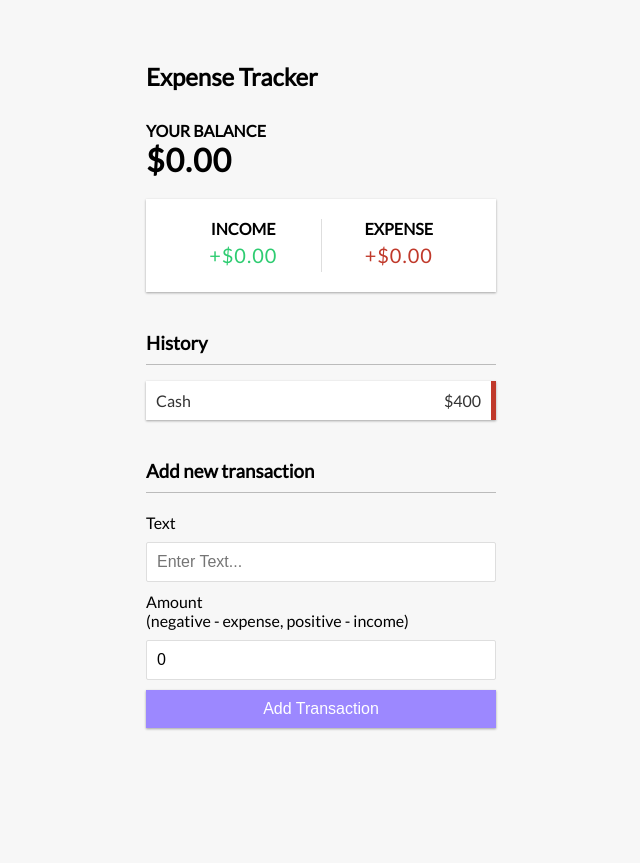
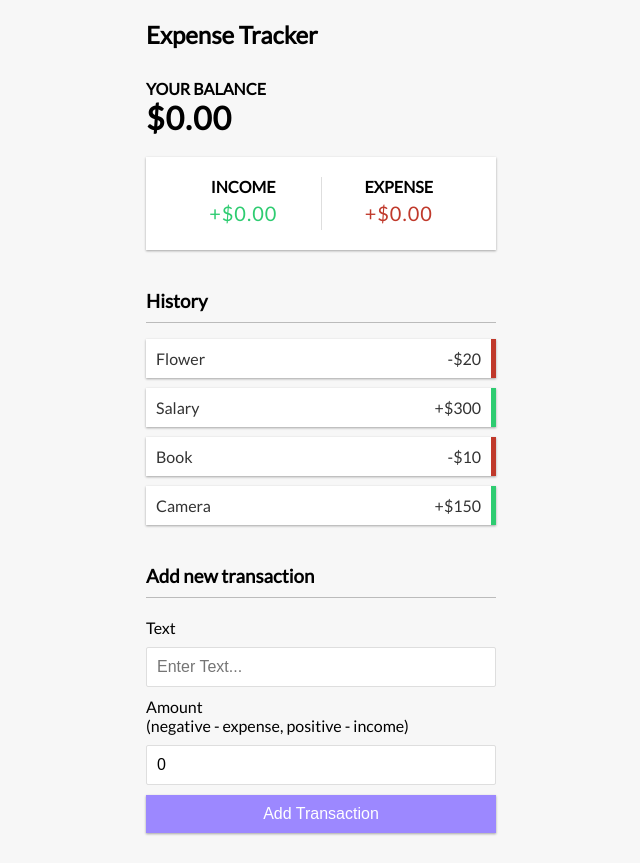
Before and after one commit to islam-ahsanul/expense-tracker, a React (Create React App) app: page / in a window 1280 px wide. Shown: the whole page, without its empty margins (319-959 px from the left). Before the commit the page ends 800 px from the top, so only its background shows below. Built offline with nearby package versions, Linux system fonts and the light colour scheme.

Commit message:
Transacton item

```diff
--- /dev/null
+++ b/src/components/Transaction.js
@@ -0,0 +1,16 @@
+import React from 'react';
+
+const Transaction = (props) => {
+  const sign = props.transacton.amount < 0 ? '-' : '+';
+  return (
+    <li className={sign === '-' ? 'minus' : 'plus'}>
+      {props.transacton.text}{' '}
+      <span>
+        {sign}${Math.abs(props.transacton.amount)}
+      </span>{' '}
+      <button className="delete-btn"></button>
+    </li>
+  );
+};
+
+export default Transaction;
--- a/src/components/TransactionList.js
+++ b/src/components/TransactionList.js
@@ -1,13 +1,16 @@
-import React from 'react';
+import React, { useContext } from 'react';
+import { GlobalContext } from '../context/GlobalState';
+import Transaction from './Transaction';
 
 const TransactionList = () => {
+  const { transactons } = useContext(GlobalContext);
   return (
     <>
       <h3>History</h3>
       <ul className="list">
-        <li className="minus">
-          Cash <span>$400</span> <button className="delete-btn"></button>
-        </li>
+        {transactons.map((transacton) => (
+          <Transaction key={transacton.id} transacton={transacton} />
+        ))}
       </ul>
     </>
   );
--- a/src/context/GlobalState.js
+++ b/src/context/GlobalState.js
@@ -5,9 +5,9 @@ import AppReducer from './AppReducer';
 const initialState = {
   transactons: [
     { id: 1, text: 'Flower', amount: -20 },
-    { id: 2, text: 'Salary', amount: -20 },
-    { id: 3, text: 'Book', amount: -20 },
-    { id: 4, text: 'Camera', amount: -20 },
+    { id: 2, text: 'Salary', amount: 300 },
+    { id: 3, text: 'Book', amount: -10 },
+    { id: 4, text: 'Camera', amount: 150 },
   ],
 };
 
```
